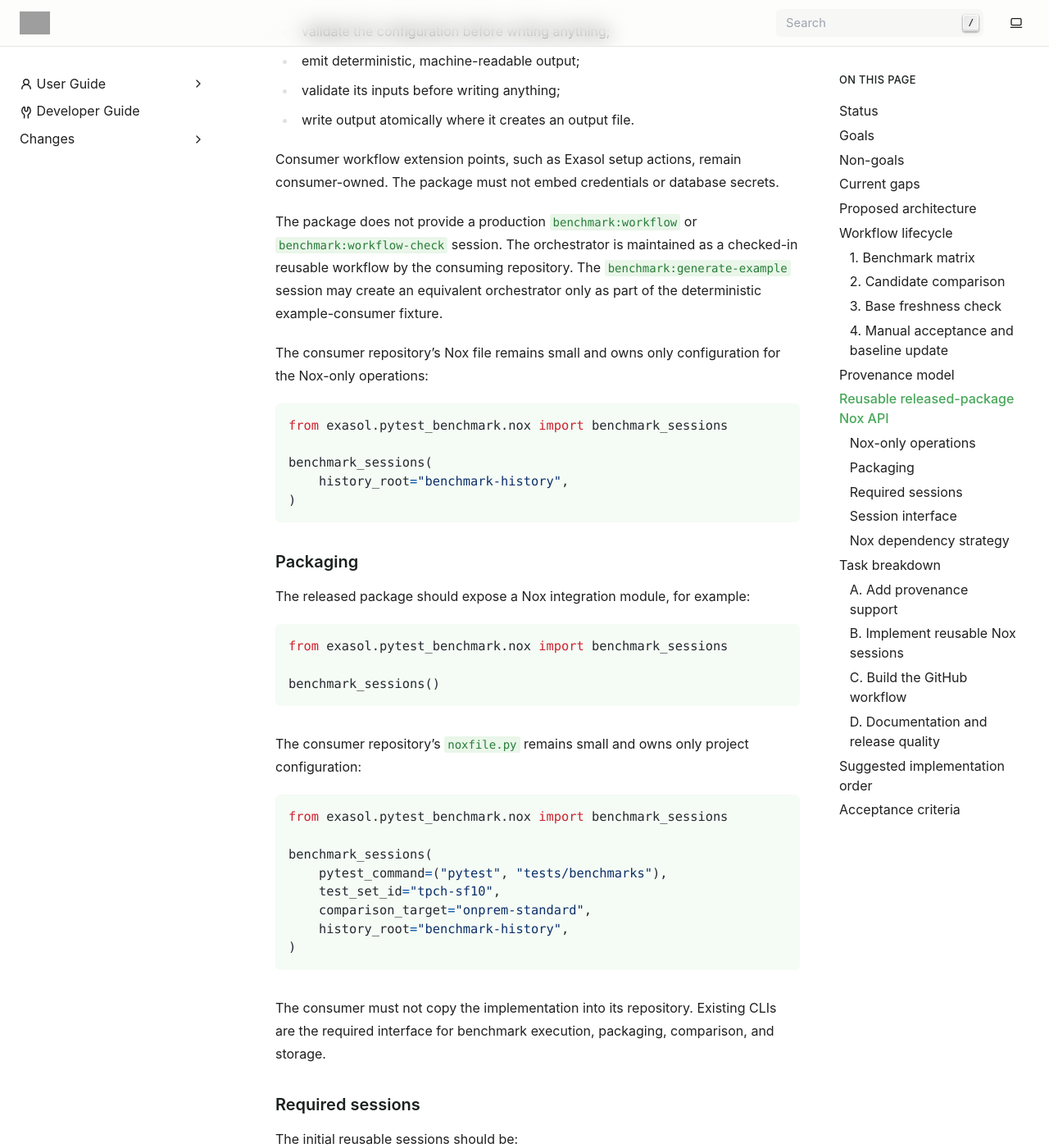
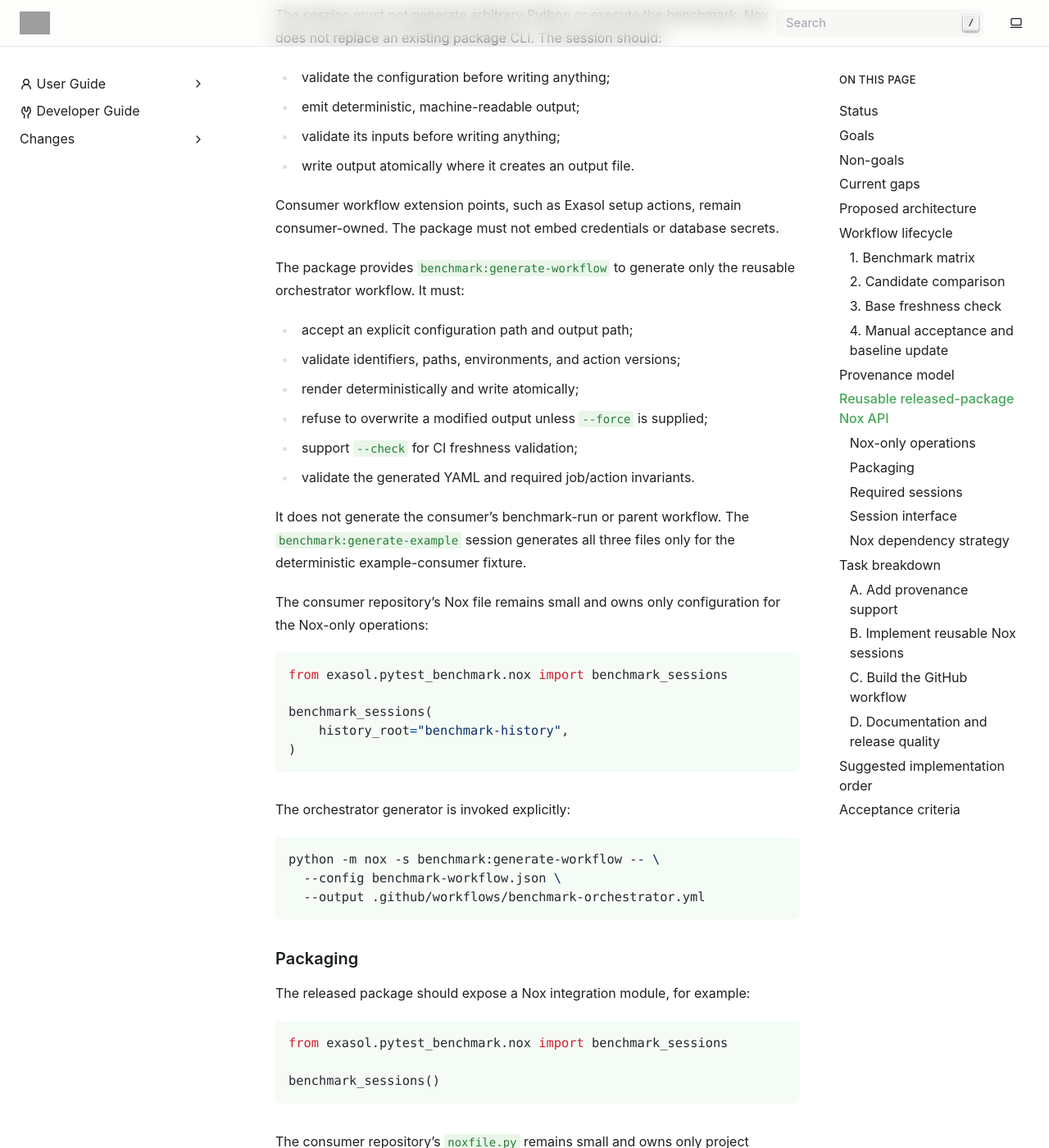
Before and after one commit to exasol/pytest-exasol-benchmark, a Sphinx documentation site: the page built from doc/benchmark-workflow-design.md, in a window 1280 px wide and 1400 px high, scrolled down 7490 px. Shown: the whole window at 82% size. Built offline with Sphinx 7.4.7, drawn with Linux system fonts in a browser that asks for light colours; pages that are not in the unit, such as notebooks, are missing from menus; some of the changed text lies outside the part shown; grey boxes are pictures that could not be loaded.

Commit message:
docs: add orchestrator workflow generator

````diff
--- a/doc/benchmark-workflow-design.md
+++ b/doc/benchmark-workflow-design.md
@@ -9,11 +9,12 @@ accepted baseline is written back to the same pull request, and how the
 workflow logic is exposed through reusable Nox sessions in the released
 `pytest-exasol-benchmark` package.
 
-The package provides reusable workflow operations and a deterministic example
-generator. Nox is used only where the package does not already provide a
-command-line interface. Repository-specific configuration remains explicit in
-the consuming repository; the example generator does not discover or silently
-modify project configuration.
+The package provides reusable workflow operations and a dedicated deterministic
+orchestrator-workflow generator. Nox is used only where the package does not
+already provide a command-line interface, or where it generates this package-
+owned workflow artifact. Repository-specific configuration remains explicit in
+the consuming repository; generation does not discover or silently modify
+project configuration.
 
 ## Goals
 
@@ -125,12 +126,13 @@ The workflow is split into three separate files:
 2. `benchmark-parent.yml` is consumer-controlled and supplies the matrix,
    project-specific inputs, and the artifact run identifier. It does not
    inspect artifacts or implement benchmark operations.
-3. `benchmark-orchestrator.yml` is a checked-in, repository-owned reusable
-   workflow. It provides Poetry/PTB-based orchestration: it provisions the
-   project with the Python Toolbox environment action, runs commands through
-   Poetry, checks base freshness, downloads artifacts, invokes the comparison
-   and storage CLIs, applies approval, and invokes the guarded baseline Git
-   session. It is not generated by a production Nox session.
+3. `benchmark-orchestrator.yml` is a checked-in, generated reusable workflow.
+   The dedicated `benchmark:generate-workflow` session renders it from explicit
+   consumer configuration. It provides Poetry/PTB-based orchestration: it
+   provisions the project with the Python Toolbox environment action, runs
+   commands through Poetry, checks base freshness, downloads artifacts, invokes
+   the comparison and storage CLIs, applies approval, and invokes the guarded
+   baseline Git session.
 
 ### 1. Benchmark matrix
 
@@ -273,11 +275,19 @@ does not replace an existing package CLI. The session should:
 Consumer workflow extension points, such as Exasol setup actions, remain
 consumer-owned. The package must not embed credentials or database secrets.
 
-The package does not provide a production `benchmark:workflow` or
-`benchmark:workflow-check` session. The orchestrator is maintained as a
-checked-in reusable workflow by the consuming repository. The
-`benchmark:generate-example` session may create an equivalent orchestrator
-only as part of the deterministic example-consumer fixture.
+The package provides `benchmark:generate-workflow` to generate only the
+reusable orchestrator workflow. It must:
+
+- accept an explicit configuration path and output path;
+- validate identifiers, paths, environments, and action versions;
+- render deterministically and write atomically;
+- refuse to overwrite a modified output unless `--force` is supplied;
+- support `--check` for CI freshness validation;
+- validate the generated YAML and required job/action invariants.
+
+It does not generate the consumer's benchmark-run or parent workflow. The
+`benchmark:generate-example` session generates all three files only for the
+deterministic example-consumer fixture.
 
 The consumer repository’s Nox file remains small and owns only configuration
 for the Nox-only operations:
@@ -288,6 +298,14 @@ from exasol.pytest_benchmark.nox import benchmark_sessions
 benchmark_sessions(
     history_root="benchmark-history",
 )
+```
+
+The orchestrator generator is invoked explicitly:
+
+```bash
+python -m nox -s benchmark:generate-workflow -- \
+  --config benchmark-workflow.json \
+  --output .github/workflows/benchmark-orchestrator.yml
 ```
 
 ### Packaging
@@ -327,6 +345,7 @@ The initial reusable sessions should be:
 | `benchmark:check-base` | Verify the recorded PR base SHA when no equivalent CLI is available | No |
 | `benchmark:provenance` | Generate/validate GitHub provenance input when no equivalent CLI is available | No |
 | `benchmark:commit-baseline` | Commit and push validated history to the PR source branch | Yes, guarded |
+| `benchmark:generate-workflow` | Generate/check the reusable orchestrator workflow | Orchestrator file |
 | `benchmark:generate-example` | Generate and validate the example consumer fixture | Yes, fixture output |
 
 The following operations use the released command-line interfaces directly and
@@ -421,7 +440,12 @@ Tasks are intentionally sized so each produces a reviewable change.
     - Verify the sessions are discoverable and reusable outside this source
       tree.
 
-8. Add the deterministic `benchmark:generate-example` session.
+8. Add the deterministic `benchmark:generate-workflow` session.
+    - Generate only the reusable orchestrator workflow.
+    - Validate configuration, YAML, and required workflow invariants.
+    - Support deterministic output, `--check`, and modified-file protection.
+
+9. Add the deterministic `benchmark:generate-example` session.
     - Generate the complete consumer fixture.
     - Validate generated YAML and required workflow invariants.
     - Test stable contents and artifact directory layout.
````
Also changed, not shown: doc/github-benchmark-workflow-sketches.yml (+12 -7 lines).
